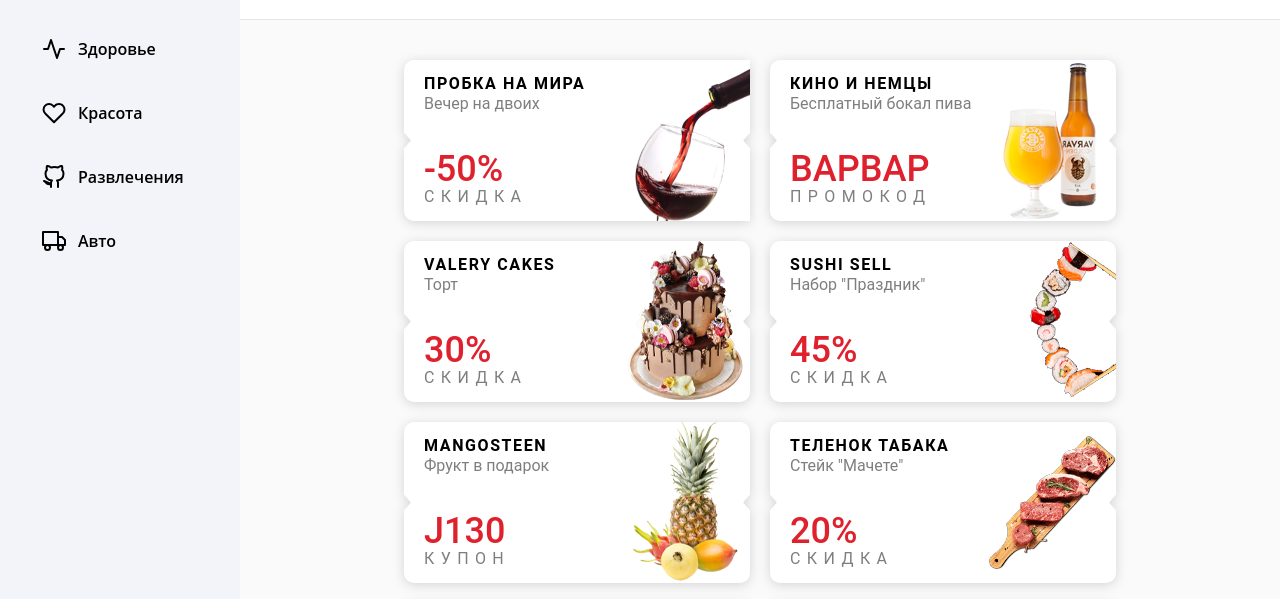
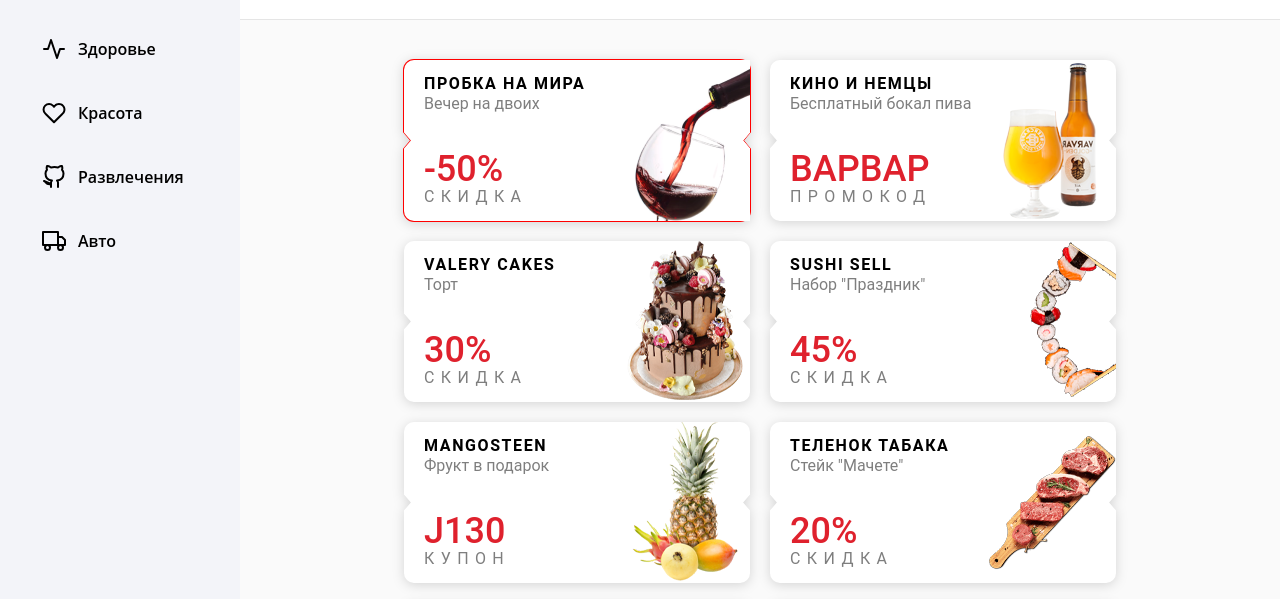
Before and after one commit to exzerzhe/sibdev-adaptive, a website built with webpack: page src/index.html in a window 1280 px wide. In both pictures the pointer is over the element 577 px from the left and 321 px from the top of the page. Shown: the part 181-780 px from the top of the page. Built offline with nearby package versions, Linux system fonts and the light colour scheme; files whose address does not match are found by name.

Commit message:
goods hover add

```diff
--- a/src/scss/style.scss
+++ b/src/scss/style.scss
@@ -193,7 +193,6 @@
   font-size: 16px;
   line-height: 16px;
   cursor: pointer;
-
   &__name {
     margin-bottom: 43px;
 
@@ -240,6 +239,9 @@
   clip-path: polygon(0% 0%, 100% 0%, 100% 45%, 98% 50%, 100% 55%, 100% 100%, 0% 100%, 0% 55%, 2% 50%, 0% 45%);
   background-color: transparent;
   z-index: 10;
+  &:hover {
+    background-color: red;
+  }
 }
 .goods-shadow {
   filter: drop-shadow(0px 2px 6px rgba(0, 0, 0, 0.15));
```
